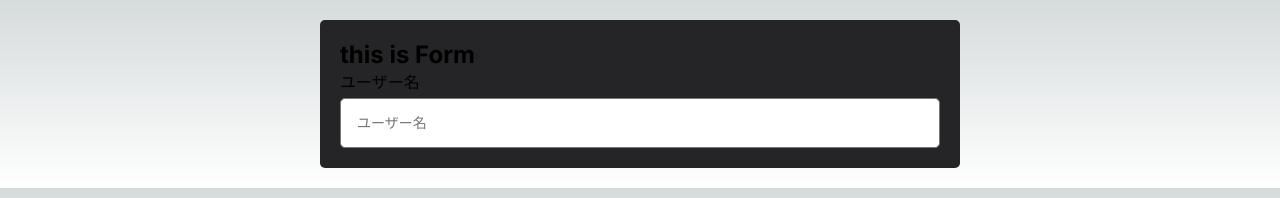
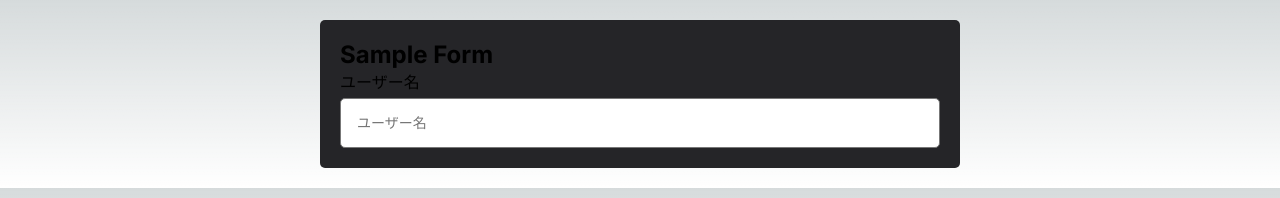
Before and after one commit to arie0703/sandbox-next, a Next.js app: page /form in a window 1280 px wide. Shown: the top 198 px of the page. Built offline with nearby package versions, Linux system fonts and the light colour scheme.

Commit message:
ユーザー名のプレビュー追加

```diff
--- a/app/form/page.tsx
+++ b/app/form/page.tsx
@@ -1,13 +1,26 @@
 'use client'
+
+import { FieldValues, FormProvider, useForm } from 'react-hook-form';
 
 import { FormInput } from '@/src/components/FormInput'
 import styles from 'src/styles/form.module.css'
 
 export default function Form() {
+
+  // useFormの設定&使用したい機能を呼び出す
+  const methods = useForm({
+    mode: "onChange",
+    criteriaMode: "all"
+  });
+
   return (
     <div className={styles['form']}>
-      <h2>this is Form</h2>
-      <FormInput formType='user-name' />
+      <FormProvider {...methods}>
+        <form>
+          <h2>Sample Form</h2>
+          <FormInput formType='user-name' />
+        </form>
+      </FormProvider>
     </div>
   )
 }
--- a/src/components/FormInput.tsx
+++ b/src/components/FormInput.tsx
@@ -1,4 +1,4 @@
-import React from 'react';
+import React, { useState } from 'react';
 import { useFormContext } from 'react-hook-form';
 import styles from 'src/styles/form-input.module.scss';
 
@@ -8,20 +8,25 @@ export interface FormInputProps {
 }
 
 export const FormInput = ({ formType, memo}: FormInputProps) => {
-  // TODO: useForm周り実装
-  // const { register, setValue, trigger, getValues } = useFormContext();
+  const { register } = useFormContext();
+
+  const [userNamePreview, setUserNamePreview] = useState('');
 
   switch (formType) {
     case 'user-name':
       return (
         <dl className={`${styles['_formInput']} ${styles['dl01']}`}>
-          <dt className={styles['_title']}>ユーザー名</dt>
+          <dt className={styles['_title']}>ユーザー名 {userNamePreview}</dt>
           <dd>
             <input
               id="user-name"
               type="text"
               placeholder='ユーザー名'
-              // {...register('user-name')}
+              {...register('user-name' , {
+                onChange: (e) => {
+                  setUserNamePreview(e.target.value)
+                }
+              })}
             />
             <span className={styles['memo']}>{memo}</span>
           </dd>
```
